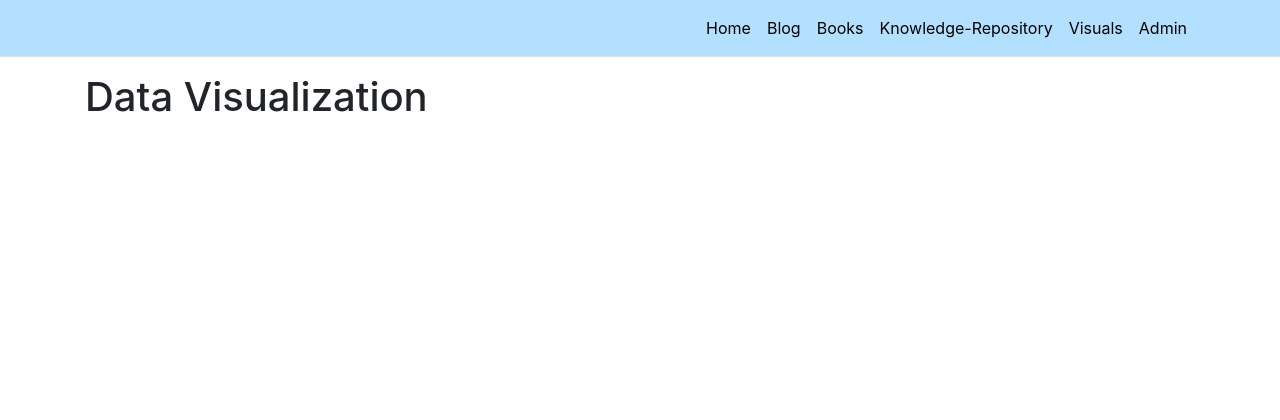
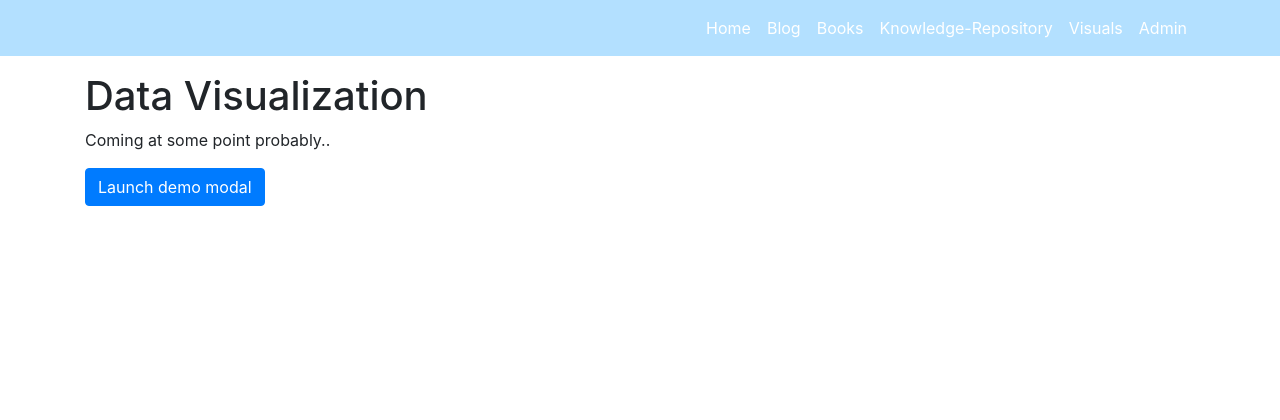
Before and after one commit to Brandt-moreThan4/MySite, a Django app: page /visuals/ in a window 1280 px wide. Shown: the top 420 px of the page. Run offline with Django 3.2, Linux system fonts and the light colour scheme; parts of the project's set-up code (start-up, migrations or seed data) failed here and were passed over; some libraries are stand-ins or nearby versions.

Commit message:
Cleaning up home page.

```diff
--- a/MySite/blog/static/blog/css/blog.css
+++ b/MySite/blog/static/blog/css/blog.css
@@ -3,8 +3,9 @@ header {
 }
 
 .nav-link {
-    color: black !important; /*What would be a better color?*/
+    color: white !important; /*What would be a better color?*/
 }
+
 
 /*Blog post date*/
 p.date {
@@ -65,10 +66,16 @@ body {
     line-height: 60px; /* Vertically center the text there */
 }
 
+
 /*Home page image*/
 .img-container {
     width: 250px;
     height: 300px;
+}
+
+/* Space below books for smaller screens when the rows collapse into stacked columns. */
+.book-container {
+    margin-bottom: 40px;
 }
 
 /*Aspect ratio of 1.45*/
@@ -77,10 +84,7 @@ body {
     height: 319px;
 }
 
-.book-container {
-    margin-bottom: 40px;
-}
-
+/* Should be as wide as image I think.  */
 .book-cover-description {
     max-width: 220px;
 }
--- a/MySite/blog/templates/blog/Visuals/Visuals.html
+++ b/MySite/blog/templates/blog/Visuals/Visuals.html
@@ -4,6 +4,33 @@
 
 {% block content %}
      <h1>Data Visualization </h1>
+     <p>Coming at some point probably..</p>
 
 
+     <!-- Button trigger modal -->
+     <button type="button" class="btn btn-primary" data-toggle="modal" data-target="#exampleModal">
+     Launch demo modal
+   </button>
+
+   <!-- Modal -->
+   <div class="modal fade" id="exampleModal" tabindex="-1" aria-labelledby="exampleModalLabel" aria-hidden="true">
+     <div class="modal-dialog">
+       <div class="modal-content">
+         <div class="modal-header">
+           <h5 class="modal-title" id="exampleModalLabel">Modal title</h5>
+           <button type="button" class="close" data-dismiss="modal" aria-label="Close">
+             <span aria-hidden="true">&times;</span>
+           </button>
+         </div>
+         <div class="modal-body">
+           OMG YOU CLICKED ME!!!!!!!!!
+         </div>
+         <div class="modal-footer">
+           <button type="button" class="btn btn-secondary" data-dismiss="modal">Close</button>
+           <button type="button" class="btn btn-primary">Save changes</button>
+         </div>
+       </div>
+     </div>
+   </div>
+
 {% endblock %}
--- a/MySite/blog/templates/blog/base.html
+++ b/MySite/blog/templates/blog/base.html
@@ -8,7 +8,6 @@
     <title>{% block title %}{% endblock %}</title>
     <link rel="stylesheet" type="text/css" href="{% static 'blog/css/bootstrap/bootstrap.min.css' %}" />
     <link rel="stylesheet" type="text/css" href="{% static 'blog/css/blog.css' %}" />
-    <link rel="stylesheet" type="text/css" href="{% static 'blog/css/site.css' %}" />
     {% block styles %}{% endblock %}
 
     <link rel="icon" href="{% static 'blog/Images/BlackHole.jpg' %}" />
@@ -17,8 +16,7 @@
 
 <body>
     <header>
-        <nav class="navbar navbar-expand-sm navbar-toggleable-sm navbar-light border-bottom mb-3">
-
+        <nav class="navbar navbar-expand-sm navbar-toggleable-sm navbar-light mb-3">
             <div class="container">
                 <button class="navbar-toggler" type="button" data-toggle="collapse" data-target=".navbar-collapse" aria-controls="navbarSupportedContent"
                         aria-expanded="false" aria-label="Toggle navigation">
@@ -26,18 +24,18 @@
                 </button>
                 <div class="navbar-collapse collapse d-sm-inline-flex flex-sm-row-reverse">
                     <ul class="navbar-nav flex-grow-1 navbar-right justify-content-end">
-                        <li class="nav-item"
-                            ><a class="nav-link" href="{% url 'blog:blog-home' %}">Home</a>
+                        <li class="nav-item">
+                            <a class="nav-link"  href="{% url 'blog:blog-home' %}">Home</a>
                         </li>
-                        <li class="nav-item"
-                            ><a class="nav-link" href="{% url 'blog:post_list' %}">Blog</a>
+                        <li class="nav-item">
+                            <a class="nav-link" href="{% url 'blog:post_list' %}">Blog</a>
                         </li>
 
-                        <li class="nav-item"
-                            ><a class="nav-link" href="/books/">Books</a>
+                        <li class="nav-item">
+                            <a class="nav-link" href="/books/">Books</a>
                         </li>
-                        <li class="nav-item"
-                            ><a class="nav-link" href="/knowledge-repo/">Knowledge-Repository</a>
+                        <li class="nav-item">
+                            <a class="nav-link" href="/knowledge-repo/">Knowledge-Repository</a>
                         </li>
                         <li class="nav-item">
                             <a class="nav-link" href="/visuals/">Visuals</a>
@@ -45,15 +43,18 @@
                          <!-- <li class="nav-item"
                             ><a class="nav-link" href="/data/">Data-Import</a>
                         </li> -->
-                        <li class="nav-item"
-                            ><a class="nav-link" href="/admin/">Admin</a>
+                        <li class="nav-item">
+                            <a class="nav-link" href="/admin/">Admin</a>
                         </li>
                     </ul>
                 </div>
             </div>
         </nav>
+        {% block nav_extension %} {% endblock nav_extension %}
     </header>
 
+
+    {% block page_head %}{% endblock page_head %}
 
     <div class="container body-content">
         <main class="pb-3">
--- a/MySite/blog/templates/blog/data_import.html
+++ b/MySite/blog/templates/blog/data_import.html
@@ -11,7 +11,7 @@
     <div class="row">
         <form method="post" enctype="multipart/form-data">
             {% csrf_token %}
-             {# Could instead use one book name and different values for to differentiate on back end? #}
+             {# Could instead use one book name and different values to differentiate on back end? #}
             <div class="row">
                 <div class="col">
                     <div class="btn-group">
```
Also changed, not shown: MySite/blog/static/blog/css/site.css (deleted, +0 -7 lines), MySite/blog/templates/blog/index.html (+19 -8 lines), MySite/db copy.sqlite3 (deleted), MySite/db.sqlite3.
